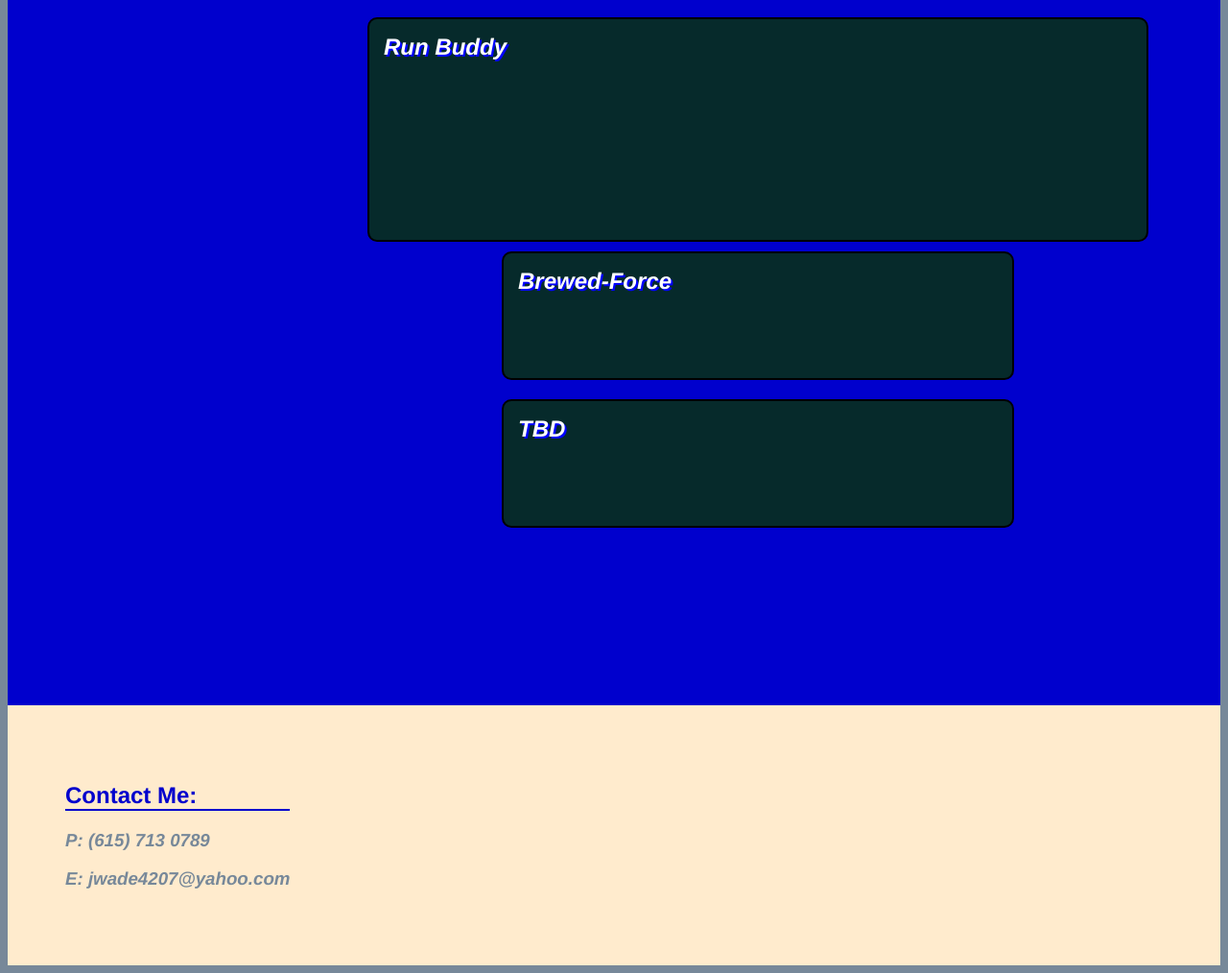
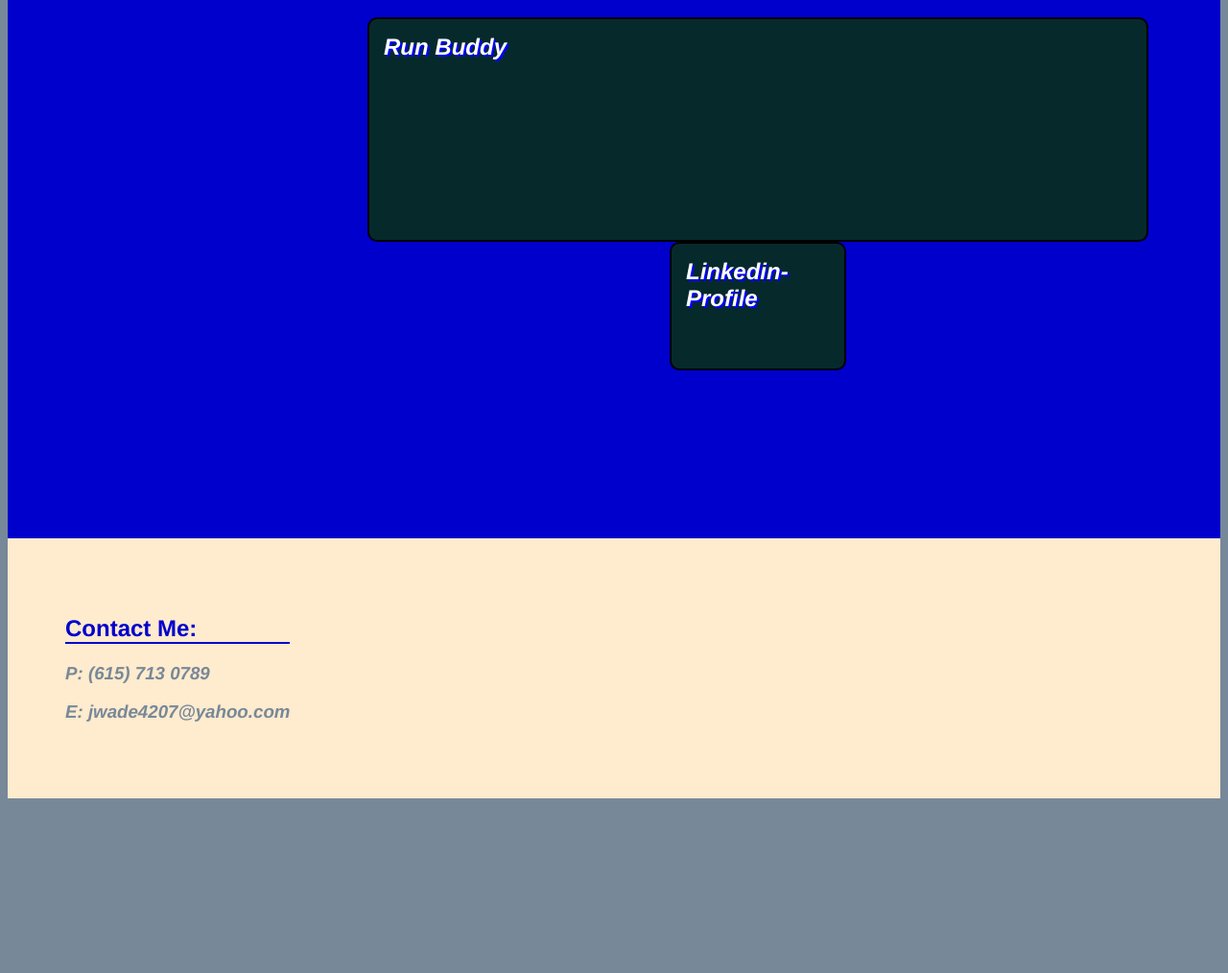
Before and after one commit to jwade4207/Portfolio, a plain HTML site: page index.html in a window 1280 px wide. Shown: the part 699-1713 px from the top of the page at 96% size. After the commit the page ends 1539 px from the top, so only its background shows below. Drawn offline with Linux system fonts and the light colour scheme.

Commit message:
save updates

```diff
--- a/index.html
+++ b/index.html
@@ -10,7 +10,7 @@
 <body>
   <header>
     <div class="personal-info">
-        <img src="./images/2AACB8C5-CEEA-4B08-875D-B1F55F4267C4.jpeg">
+        <img src=".assets/images/2AACB8C5-CEEA-4B08-875D-B1F55F4267C4.jpeg">
         <h1>
         Jerod Wade
         </h1>
@@ -57,8 +57,7 @@
         </div>
     <div id="app-tabs">
         <a href="https://github.com/jwade4207"><div role="img" aria-label="woman lacing up shoes" class="app larger">Run Buddy</div></a>
-        <a href="https://codyconck.github.io/globe-trotting-and-bar-hopping/"><div role="img" aria-label="screenshot of Brewed-Force website" class="app Brewed">Brewed-Force</div></a>
-        <a href="https://github.com/CodyConck"><div role="img" aria-label="construction worker working" class="app TBD">TBD</div></a>
+        <a href="http://linkedin.com/in/jerod-wade-5b7880112"><div role="img" aria-label="linkedin Profile" class="app linkedin">Linkedin-Profile</div></a>
     </div>
     </section>
 
```
Also changed, not shown: 1 other file.
